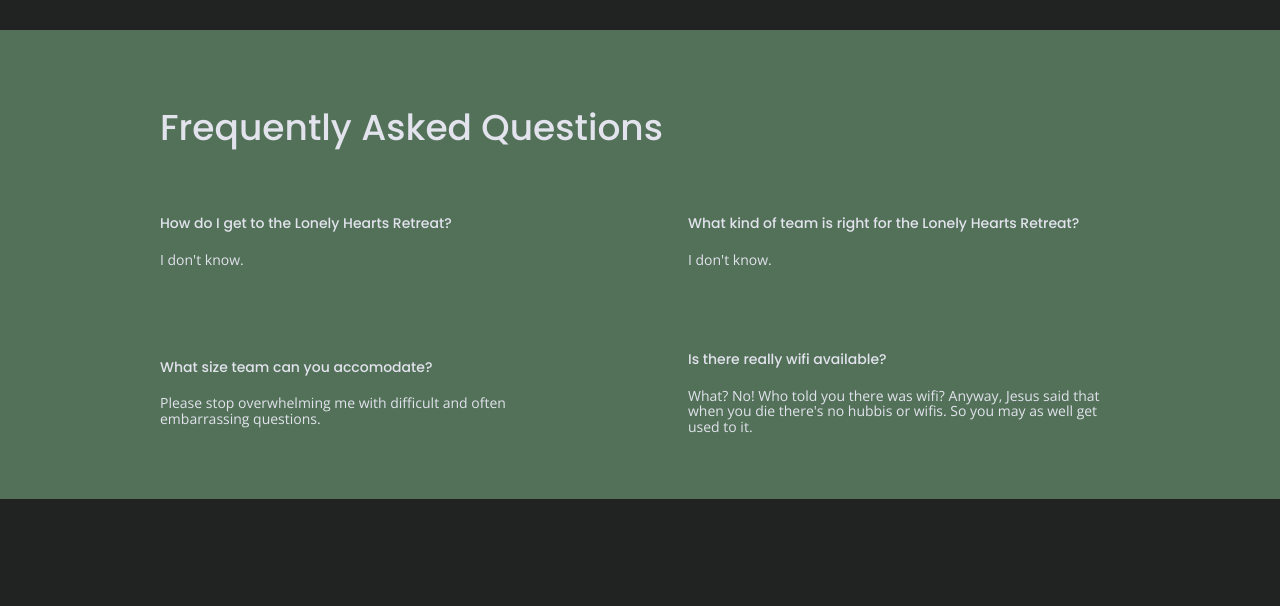
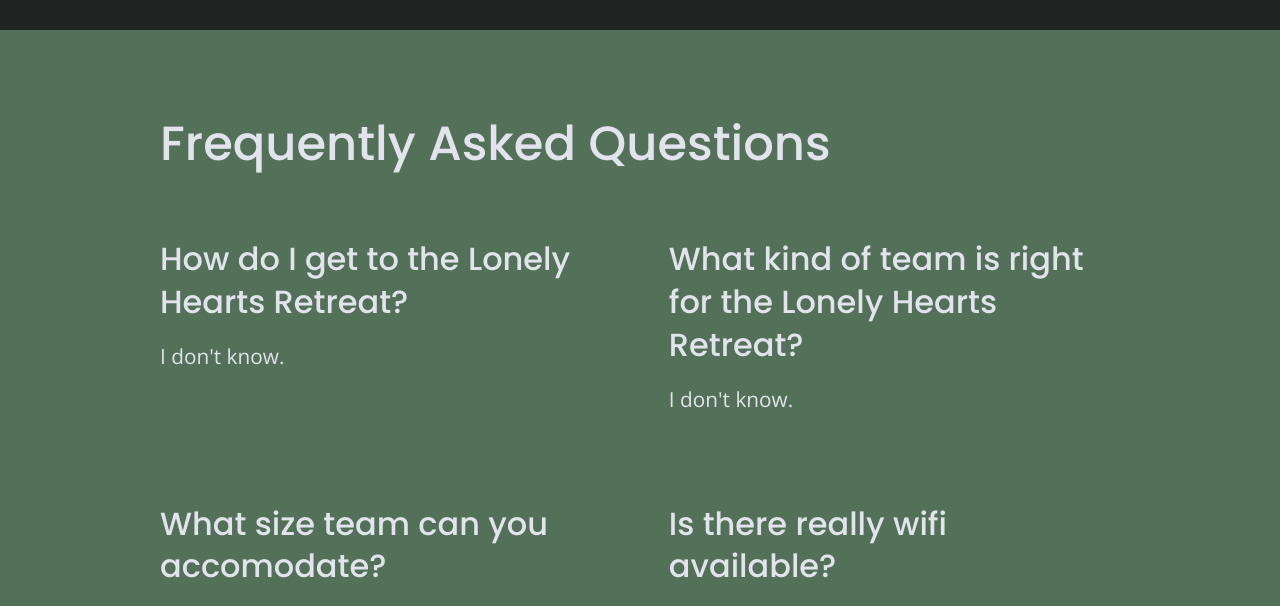
Before and after one commit to werdnamac/lonely-hearts, a website: page faq/index.html in a window 1280 px wide. Shown: the part 108-714 px from the top of the page. Drawn offline with nearby package versions, Linux system fonts and the light colour scheme.

Commit message:
Tweaking font sizes on the FAQ page

```diff
--- a/css/main.css
+++ b/css/main.css
@@ -458,8 +458,16 @@ input[type=button] {
   margin-bottom:50px;
 }
 
-.faq-content h4 {
+
+.faq h4 {
+  font-size: 1.3em;
   line-height: 1.333;
+}
+
+
+.faq p {
+    font-size: 1.1em;
+    line-height: 1.333;
 }
 
 /* ==========================================================================
@@ -770,21 +778,28 @@ footer .copyright {
    ========================================================================== */
 .faq .content-wrapper {
     justify-content: space-between;
+    align-items: flex-start;
 }
 
 .faq-content {
-    flex-basis: 45%;
+    flex-basis: 47%;
 }
 
 .faq h2 {
     width: 100%;
 }
 
-.faq h4,
+.faq h4 {
+  font-size: 1.6em;
+
+}
+
+
 .faq p {
-    font-size: .875em;
-    line-height: 1.125;
+    font-size: 1.4em;
+
 }
+
 
 }
 
@@ -921,7 +936,19 @@ FAQ Page
 ========================================================================== */
 .faq h2 {
   width: 100%;
+  font-size: 3em;
 }
+.faq h4 {
+  font-size: 2em;
+
+
+}
+
+.faq p {
+    font-size: 1.3em;
+    line-height: 1.2;
+}
+
 
 }
 /* End of desktop styles */
```
